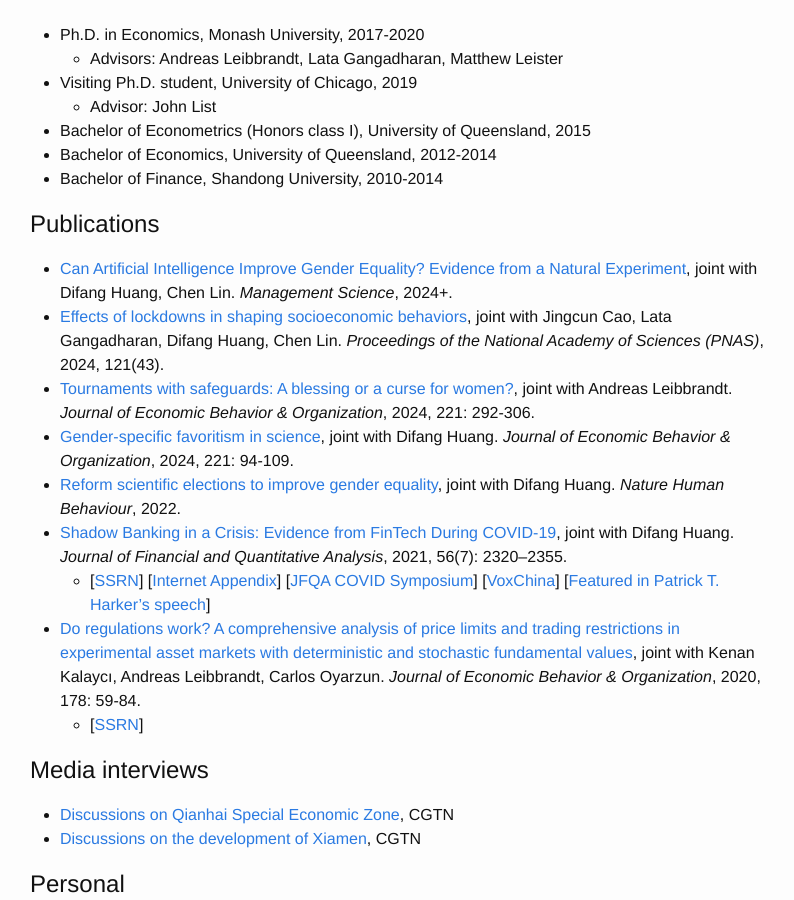
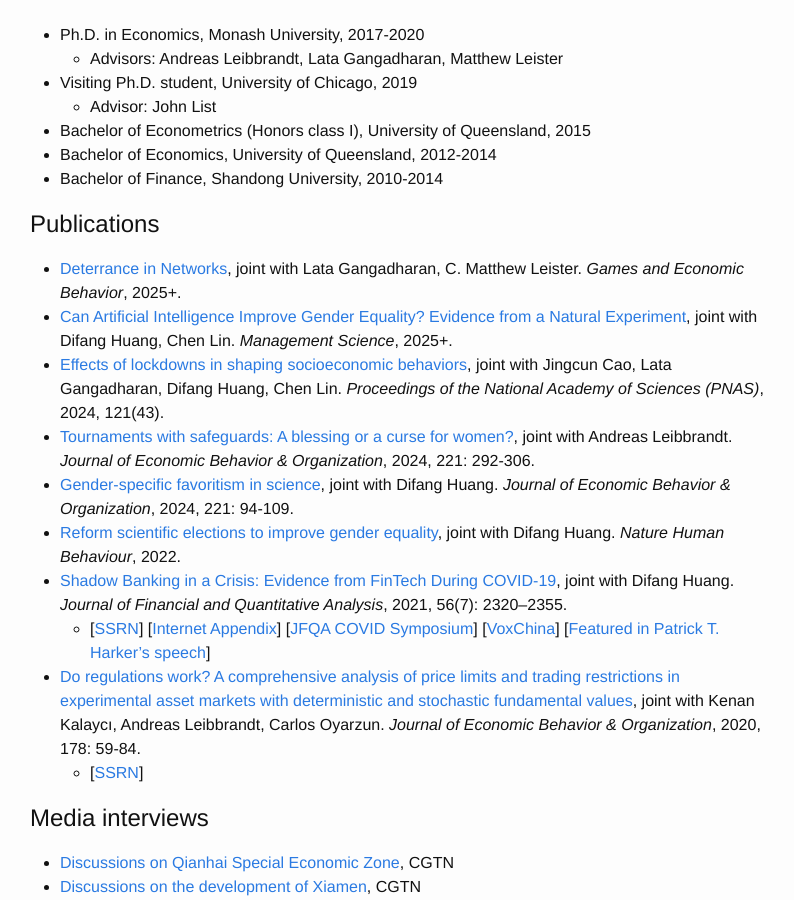
Before and after one commit to zhengyang-bao/zhengyang-bao.github.io, a Jekyll site: the page built from index.md, in a window 1280 px wide and 900 px high, scrolled down 384 px. Shown: the whole window, without its empty margins (240-1034 px from the left). Built offline with Jekyll 4.4.1, drawn with Linux system fonts in a browser that asks for light colours.

Commit message:
Update index.md

```diff
--- a/index.md
+++ b/index.md
@@ -22,7 +22,8 @@ layout: default
 
 
 ## Publications
-- [Can Artificial Intelligence Improve Gender Equality? Evidence from a Natural Experiment](https://doi.org/10.1287/mnsc.2022.02787), joint with Difang Huang, Chen Lin. <i>Management Science</i>, 2024+.
+- [Deterrance in Networks](https://papers.ssrn.com/sol3/papers.cfm?abstract_id=3725400), joint with Lata Gangadharan, C. Matthew Leister. <i>Games and Economic Behavior</i>, 2025+.
+- [Can Artificial Intelligence Improve Gender Equality? Evidence from a Natural Experiment](https://doi.org/10.1287/mnsc.2022.02787), joint with Difang Huang, Chen Lin. <i>Management Science</i>, 2025+.
 - [Effects of lockdowns in shaping socioeconomic behaviors](https://www.pnas.org/doi/10.1073/pnas.2405934121), joint with Jingcun Cao, Lata Gangadharan, Difang Huang, Chen Lin. <i>Proceedings of the National Academy of Sciences (PNAS)</i>, 2024, 121(43).
 - [Tournaments with safeguards: A blessing or a curse for women?](https://www.sciencedirect.com/science/article/pii/S016726812300255X?via%3Dihub), joint with Andreas Leibbrandt. <i>Journal of Economic Behavior & Organization</i>, 2024, 221: 292-306.
 - [Gender-specific favoritism in science](https://www.sciencedirect.com/science/article/pii/S0167268123002445), joint with Difang Huang. <i>Journal of Economic Behavior & Organization</i>, 2024, 221: 94-109.
```
